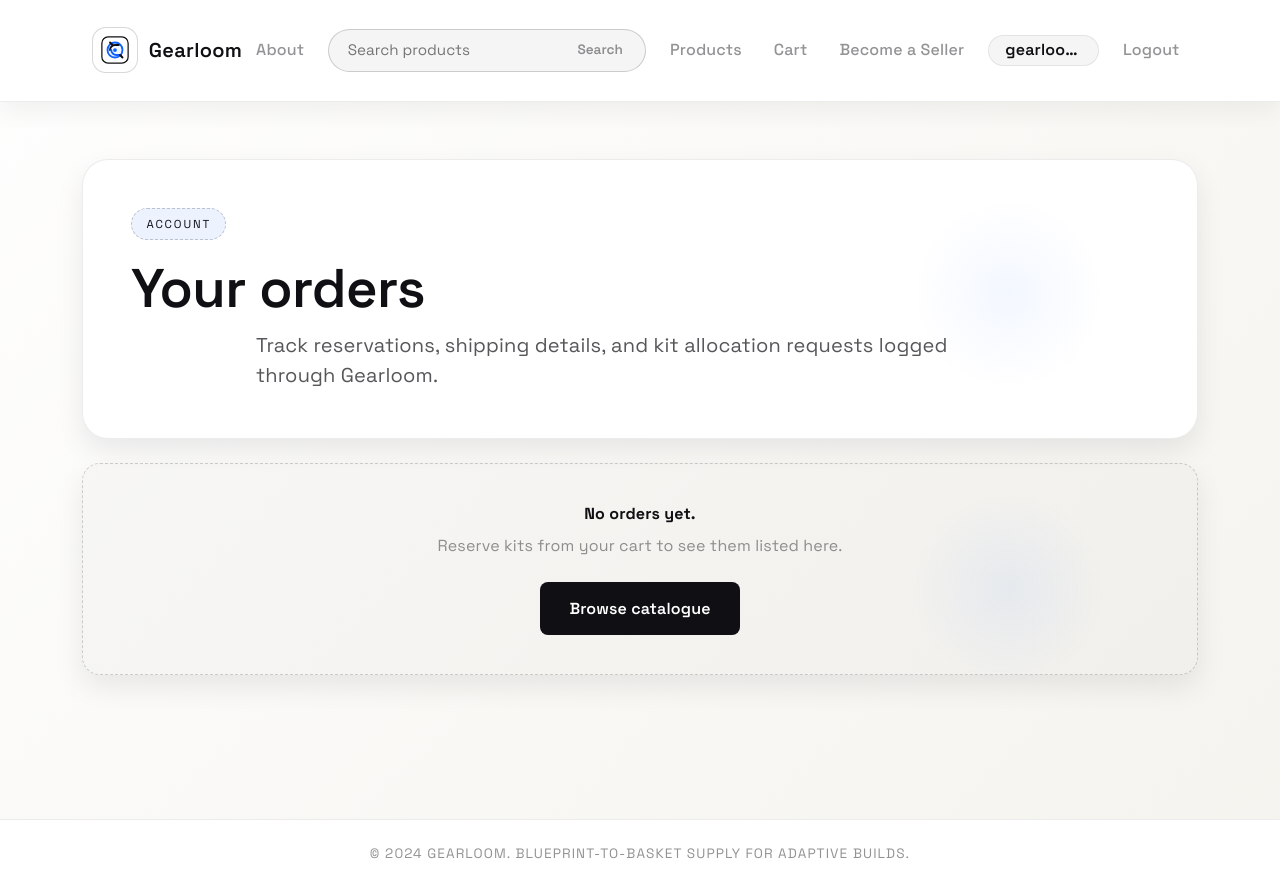
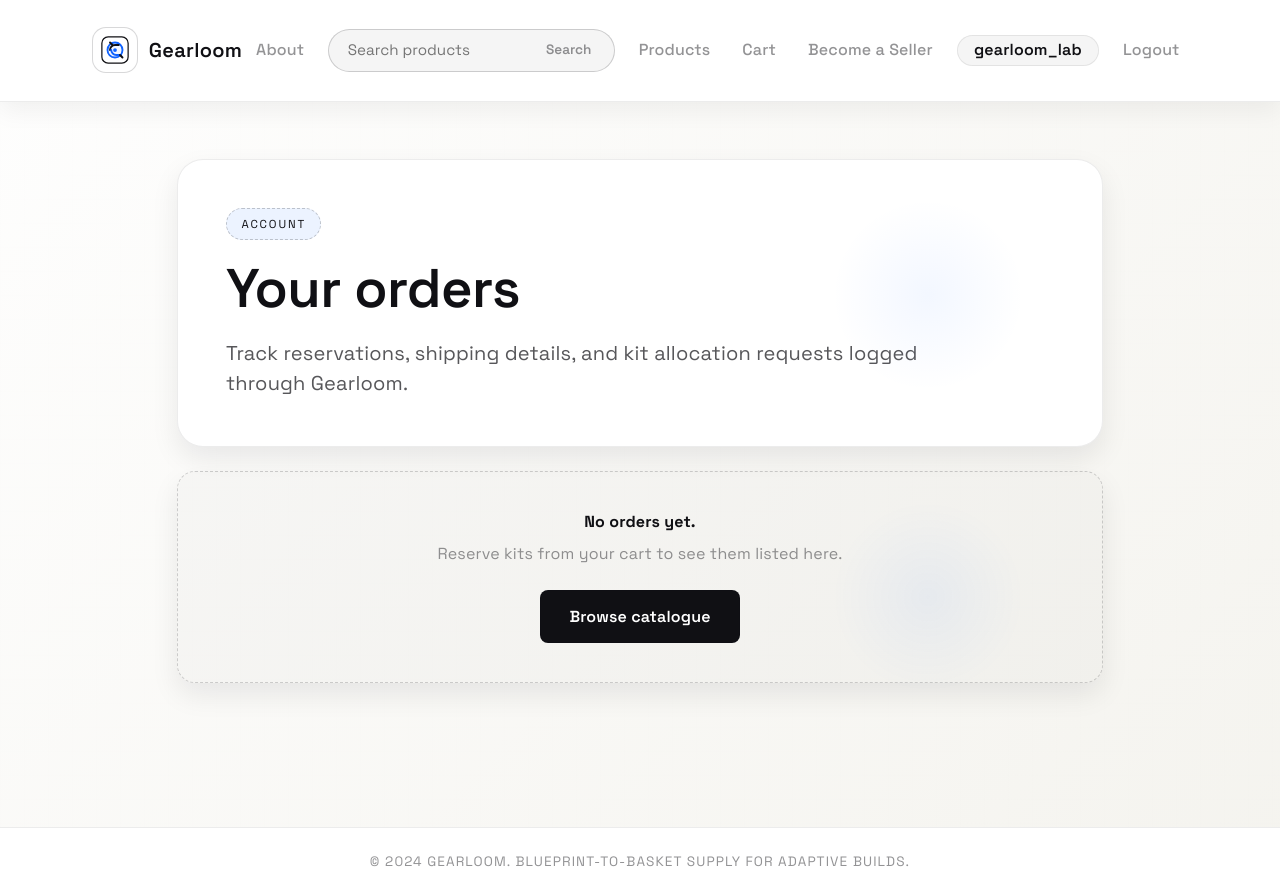
Before and after one commit to harry-johnson12/FlaskTask, a Flask app: page /orders in a window 1280 px wide. Before the commit the page ends 859 px from the top, so only its background shows below. Run offline with Flask 3, Linux system fonts and the light colour scheme; the visitor is signed in with stand-in values (Sample User, id 1); data comes from the database, SQL or seed files in the repository; data that the repository does not hold is empty.

Commit message:
further navbar tweaks

```diff
--- a/static/css/site.css
+++ b/static/css/site.css
@@ -104,6 +104,23 @@
     min-width: 12rem;
 }
 
+.navbar-nav.flex-grow-1 {
+    flex: 1 1 auto;
+    display: flex;
+    flex-wrap: nowrap;
+    justify-content: flex-start;
+    align-items: center;
+    min-width: 0;
+}
+
+.navbar-nav.flex-grow-1 > * {
+    flex: 0 0 auto;
+}
+
+.navbar-nav.flex-grow-1 .navbar-search {
+    flex: 1 1 100%;
+}
+
 .admin-nav {
     margin-left: clamp(0.3rem, 1vw, 0.9rem);
 }
@@ -136,16 +153,11 @@
 .navbar-search {
     position: relative;
     display: block;
-    flex: 1 1 clamp(14rem, 35vw, 28rem);
-    width: auto;
-    max-width: 32rem;
-    min-width: 9rem;
+    flex: 1 1 100%;
+    width: 100%;
+    max-width: none;
+    min-width: 0;
     margin: 0;
-}
-
-.navbar-search-guest {
-    flex-basis: clamp(30rem, 80vw, 60rem);
-    max-width: 60rem;
 }
 
 .navbar-search-input {
@@ -212,9 +224,6 @@
         min-width: 0;
     }
 
-    .navbar-search-guest {
-        max-width: none;
-    }
 }
 
 @media (min-width: 992px) {
--- a/templates/orders.html
+++ b/templates/orders.html
@@ -23,10 +23,12 @@
                 {% endif %}
             {% endwith %}
 
-            <div class="hero-card mb-4">
+            <div class="row justify-content-center grid-tight">
+                <div class="col-xl-10">
+                    <div class="hero-card cart-hero text-start mb-4">
                         <div class="badge-soft mb-3 text-uppercase">Account</div>
-                <h1 class="page-title h2 mb-2">Your orders</h1>
-                <p class="page-subtitle mb-0">Track reservations, shipping details, and kit allocation requests logged through Gearloom.</p>
+                        <h1 class="page-title h2 mb-3">Your orders</h1>
+                        <p class="page-subtitle mb-0 text-start">Track reservations, shipping details, and kit allocation requests logged through Gearloom.</p>
                     </div>
 
                     {% if orders %}
@@ -115,6 +117,8 @@
                     {% endif %}
                 </div>
             </div>
+        </div>
+    </div>
 
     <footer class="footer">
         <div class="container text-center">
--- a/templates/shared/_navbar.html
+++ b/templates/shared/_navbar.html
@@ -4,11 +4,11 @@
             <img src="{{ url_for('static', filename='img/logo.svg') }}" alt="Gearloom logo">
             <span>Gearloom</span>
         </a>
-        <div class="navbar-nav align-items-center gap-3 flex-grow-1 justify-content-start w-100">
+        <div class="navbar-nav align-items-center gap-3 flex-grow-1 w-100 flex-nowrap">
             <a class="nav-link {% if request.endpoint == 'about' %}active{% endif %}" href="{{ url_for('about') }}">
                 About
             </a>
-            <form class="navbar-search {% if not current_user %}navbar-search-guest{% endif %}" role="search" method="get" action="{{ url_for('products') }}">
+            <form class="navbar-search" role="search" method="get" action="{{ url_for('products') }}">
                 <label class="visually-hidden" for="navbar-search-input">Search products</label>
                 <input
                     type="search"
@@ -42,6 +42,9 @@
                 </a>
                 <a class="nav-link" href="{{ url_for('logout') }}">Logout</a>
             {% else %}
+                <a class="nav-link {% if request.endpoint == 'seller_dashboard' %}active{% endif %}" href="{{ url_for('seller_dashboard') }}">
+                    Become a Seller
+                </a>
                 <a class="nav-link" href="{{ url_for('login') }}">Login</a>
                 <a class="nav-link" href="{{ url_for('signup') }}">Sign up</a>
             {% endif %}
```
Lines whose indentation alone changed are shown as unchanged.
